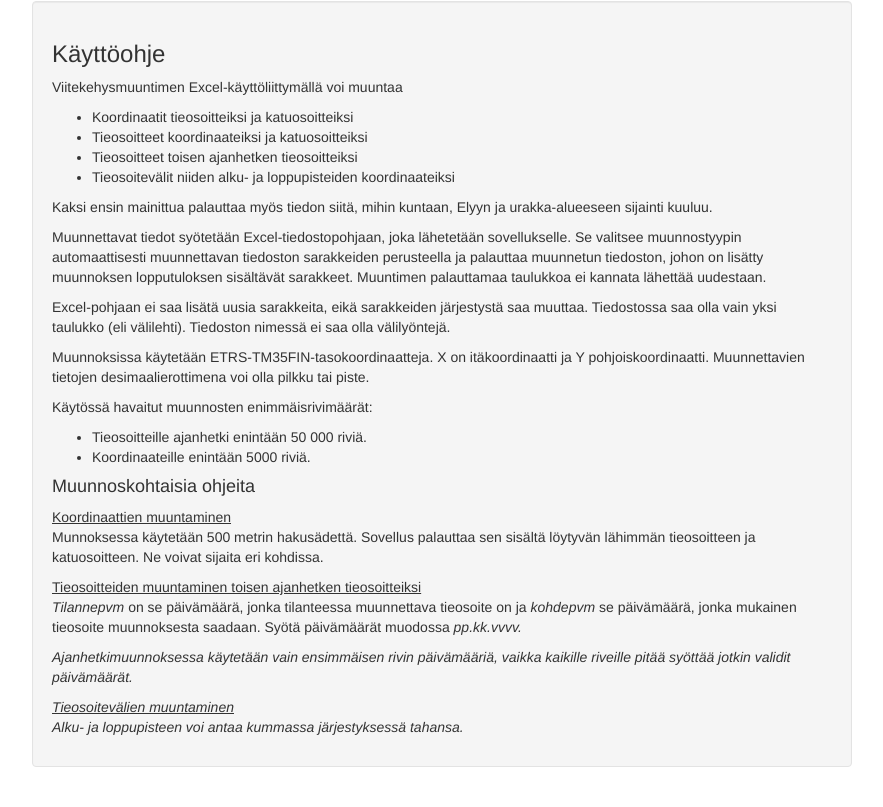
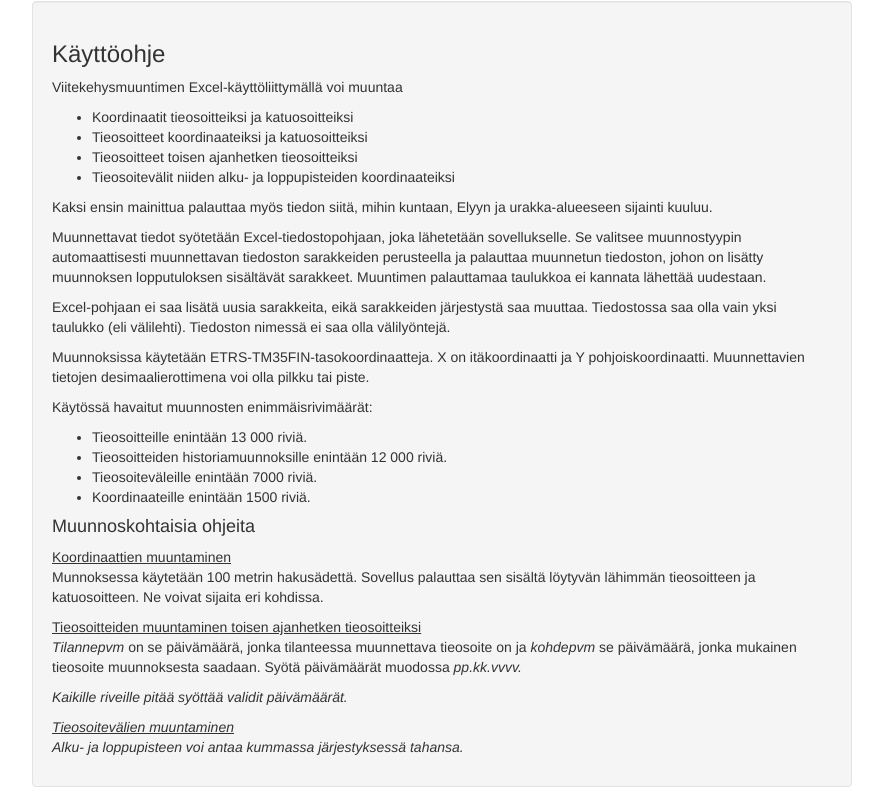
Before and after one commit to finnishtransportagency/vkm-ui-legacy, a website: page public/index.html in a window 1280 px wide. Shown: the part 627-1434 px from the top of the page, without its empty margins (198-1081 px from the left). Drawn offline with nearby package versions, Linux system fonts and the light colour scheme.

Commit message:
Changed instructions in index.html

```diff
--- a/public/index.html
+++ b/public/index.html
@@ -89,15 +89,17 @@
 
 			<p>Käytössä havaitut muunnosten enimmäisrivimäärät:</p>
 			<ul>
-			<li>Tieosoitteille ajanhetki enintään 50 000 riviä.
-			<li>Koordinaateille enintään 5000 riviä.
+			<li>Tieosoitteille enintään 13 000 riviä.
+			<li>Tieosoitteiden historiamuunnoksille enintään 12 000 riviä.
+			<li>Tieosoiteväleille enintään 7000 riviä.
+			<li>Koordinaateille enintään 1500 riviä.
 			</ul>
 
 			<h4>Muunnoskohtaisia ohjeita</h4>
 
 			<u>Koordinaattien muuntaminen</u>
 
-			<p>Munnoksessa käytetään 500 metrin hakusädettä. Sovellus palauttaa sen sisältä löytyvän
+			<p>Munnoksessa käytetään 100 metrin hakusädettä. Sovellus palauttaa sen sisältä löytyvän
 			lähimmän tieosoitteen ja katuosoitteen. Ne voivat sijaita eri kohdissa.</p>
 
 			<u>Tieosoitteiden muuntaminen toisen ajanhetken tieosoitteiksi</u>
@@ -105,7 +107,7 @@
 			<p><i>Tilannepvm</i> on se päivämäärä, jonka tilanteessa muunnettava tieosoite on ja <i>kohdepvm</i> se
 			päivämäärä, jonka mukainen tieosoite muunnoksesta saadaan. Syötä päivämäärät muodossa <i>pp.kk.vvvv<i>.</p>
 
-			<p>Ajanhetkimuunnoksessa käytetään vain ensimmäisen rivin päivämääriä, vaikka kaikille riveille pitää syöttää jotkin validit päivämäärät.</p>
+			<p>Kaikille riveille pitää syöttää validit päivämäärät.</p>
 
 			<u>Tieosoitevälien muuntaminen</u>
 
```
